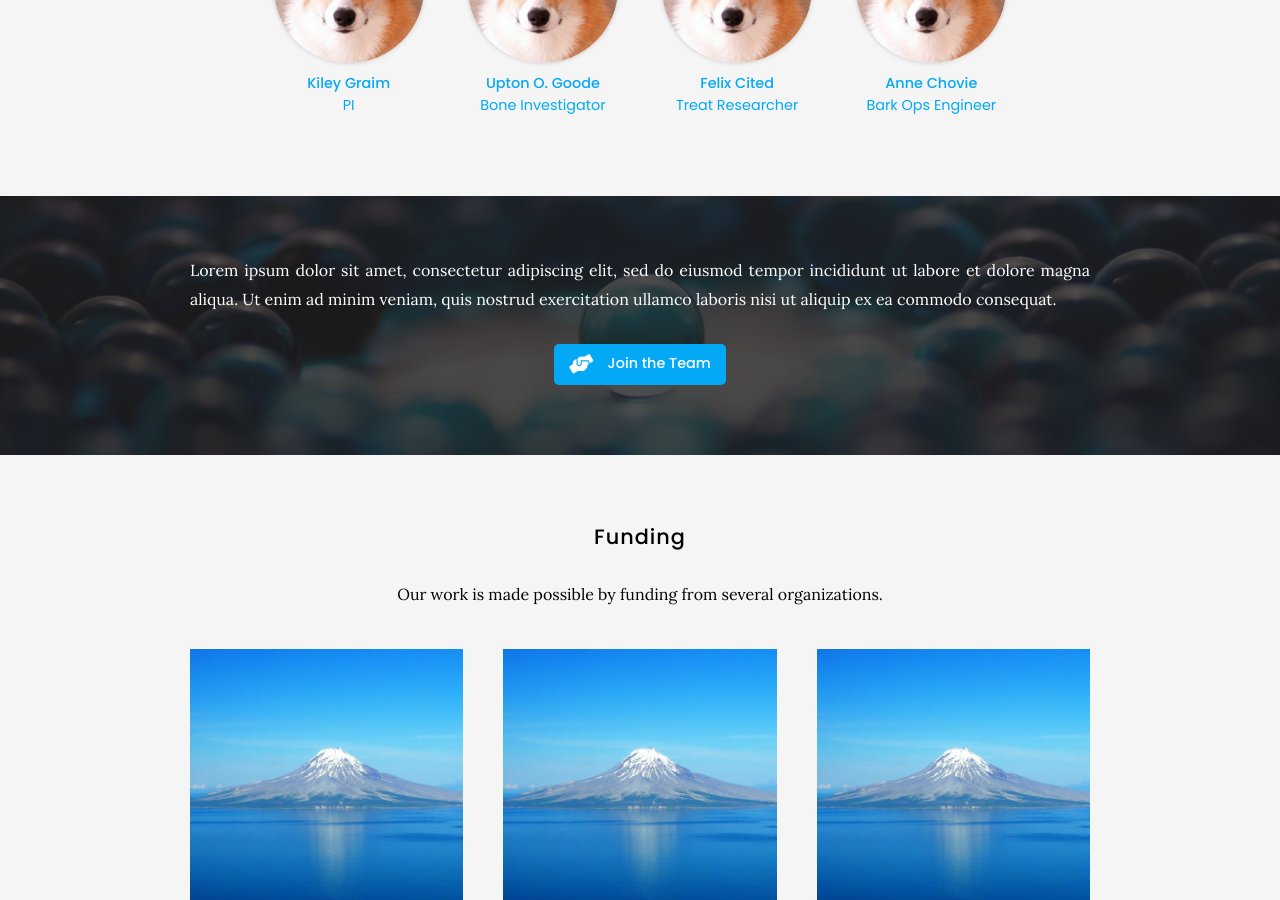
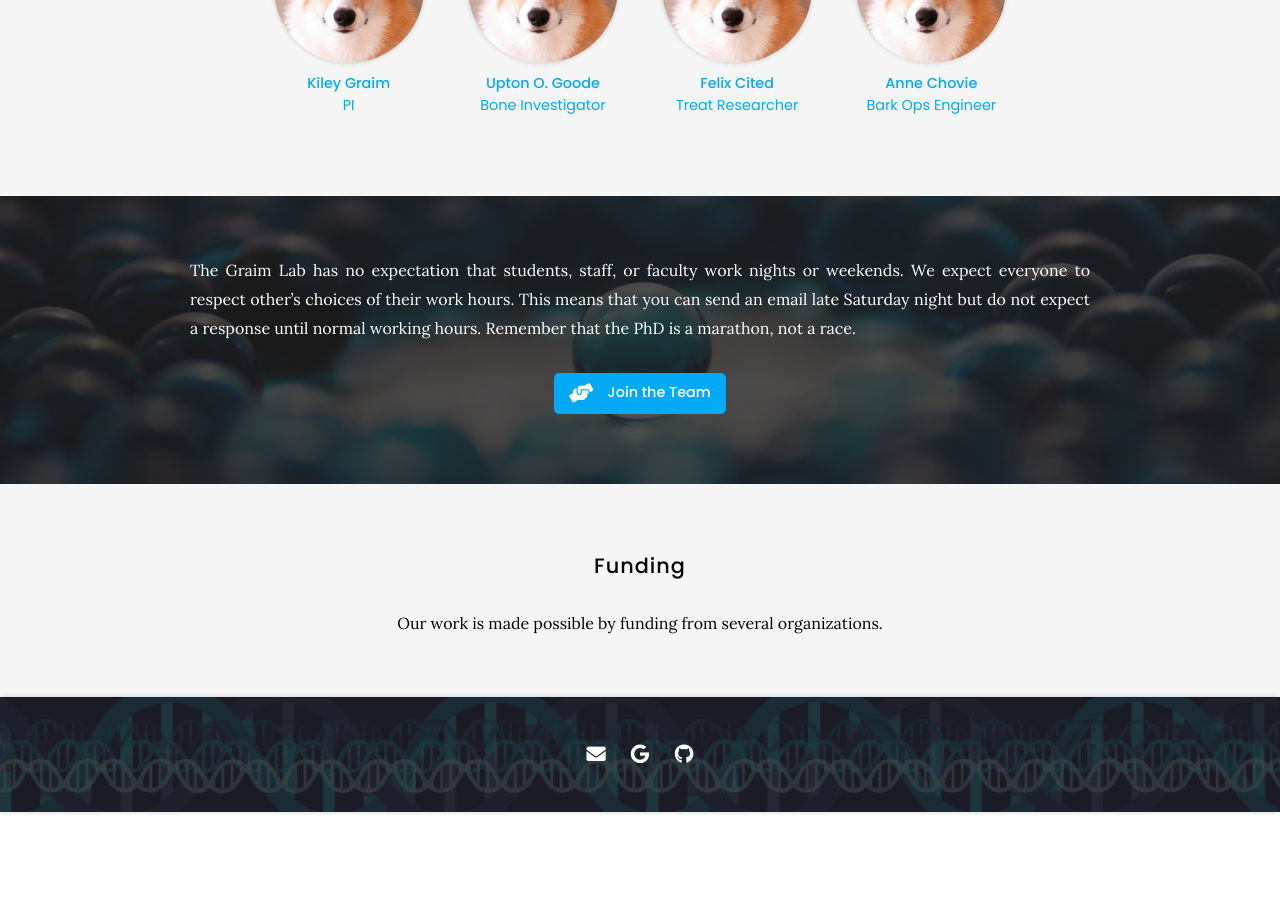
Before and after one commit to graim/GraimLabWebsite, a Jekyll site: the page built from team/index.md, in a window 1280 px wide and 900 px high, scrolled down 604 px. Built offline with Jekyll 4.4.1, drawn with Linux system fonts in a browser that asks for light colours; nearby versions of some CDN libraries; after the commit the page ends 1416 px from its top, so only the background shows below that.

Commit message:
Update index.md

```diff
--- a/team/index.md
+++ b/team/index.md
@@ -36,14 +36,14 @@
 
 {% include section.html background="images/banner.jpg" dark=true%}
 
-Lorem ipsum dolor sit amet, consectetur adipiscing elit, sed do eiusmod tempor incididunt ut labore et dolore magna aliqua.
-Ut enim ad minim veniam, quis nostrud exercitation ullamco laboris nisi ut aliquip ex ea commodo consequat.
+The Graim Lab has no expectation that students, staff, or faculty work nights or weekends. We expect everyone to respect other's choices of their work hours.
+This means that you can send an email late Saturday night but do not expect a response until normal working hours. Remember that the PhD is a marathon, not a race.
 
 {%
   include link.html
   icon="fas fa-hands-helping"
   text="Join the Team"
-  link="join"
+  link="contact"
   style="button"
 %}
 {:.center}
@@ -54,7 +54,7 @@
 
 Our work is made possible by funding from several organizations.
 {:.center}
-
+<!--
 {%
   include gallery.html
   style="square"
@@ -83,3 +83,4 @@
   link6="https://nasa.gov/"
   tooltip6="Cool Initiative"
 %}
+-->
```
